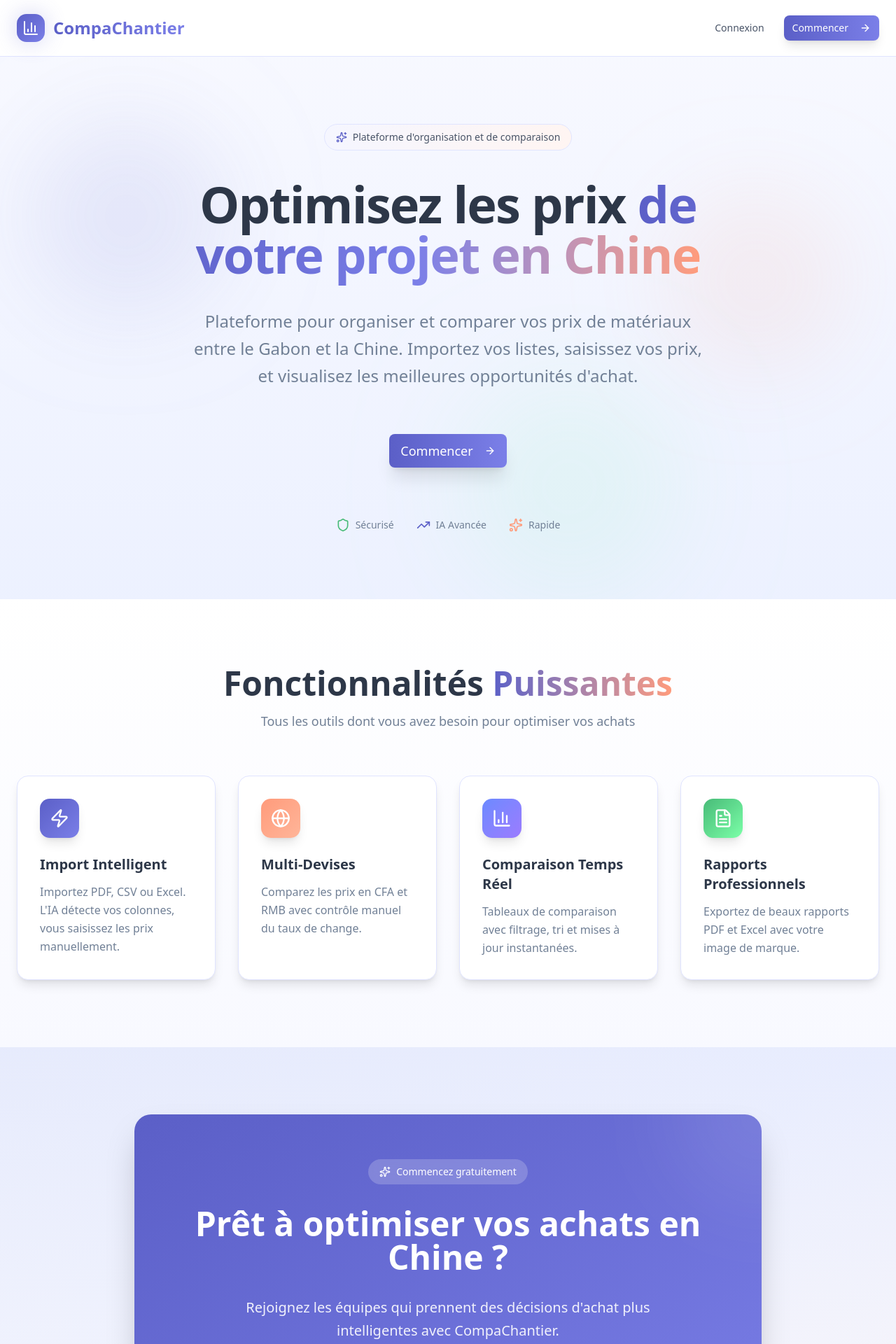
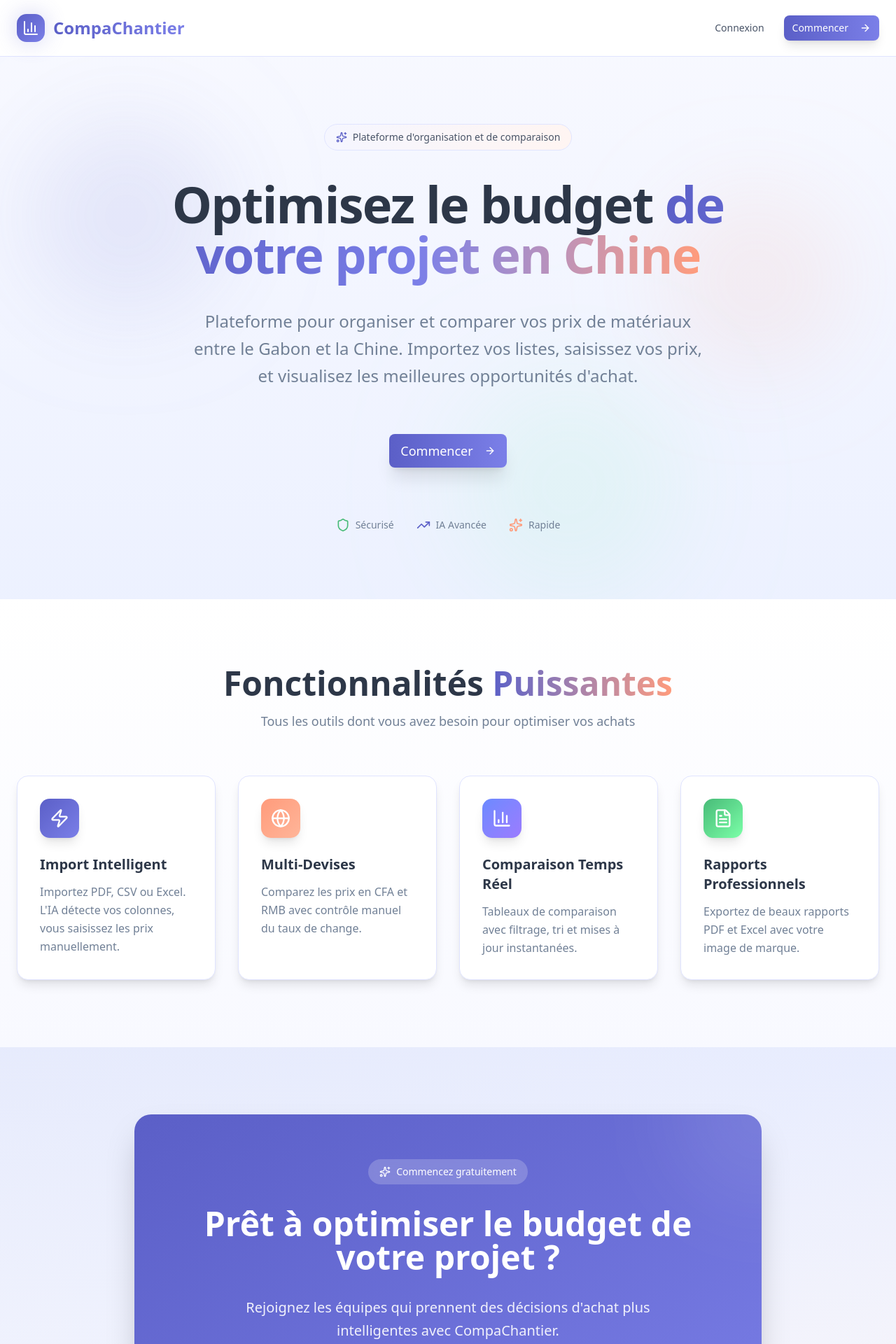
Before and after one commit to FranckSowax/byproject, a Next.js app: page / in a window 1280 px wide. Shown: the top 1920 px of the page at 70% size. Built offline with nearby package versions, Linux system fonts and the light colour scheme; no server answers.

Commit message:
feat: Update main title to 'Optimisez le budget de votre projet en Chine'

```diff
--- a/app/page.tsx
+++ b/app/page.tsx
@@ -52,7 +52,7 @@
             </div>
 
             <h1 className="text-4xl sm:text-5xl md:text-6xl lg:text-7xl font-bold tracking-tight px-4">
-              <span className="text-[#2D3748]">Optimisez les prix </span>
+              <span className="text-[#2D3748]">Optimisez le budget </span>
               <span className="bg-gradient-to-r from-[#5B5FC7] via-[#7B7FE8] to-[#FF9B7B] bg-clip-text text-transparent">
                 de votre projet en Chine
               </span>
@@ -173,7 +173,7 @@
                   </div>
 
                   <h2 className="text-3xl sm:text-4xl md:text-5xl font-bold text-white px-4">
-                    Prêt à optimiser vos achats en Chine ?
+                    Prêt à optimiser le budget de votre projet ?
                   </h2>
 
                   <p className="text-lg sm:text-xl text-white/90 max-w-2xl mx-auto leading-relaxed px-4">
```
